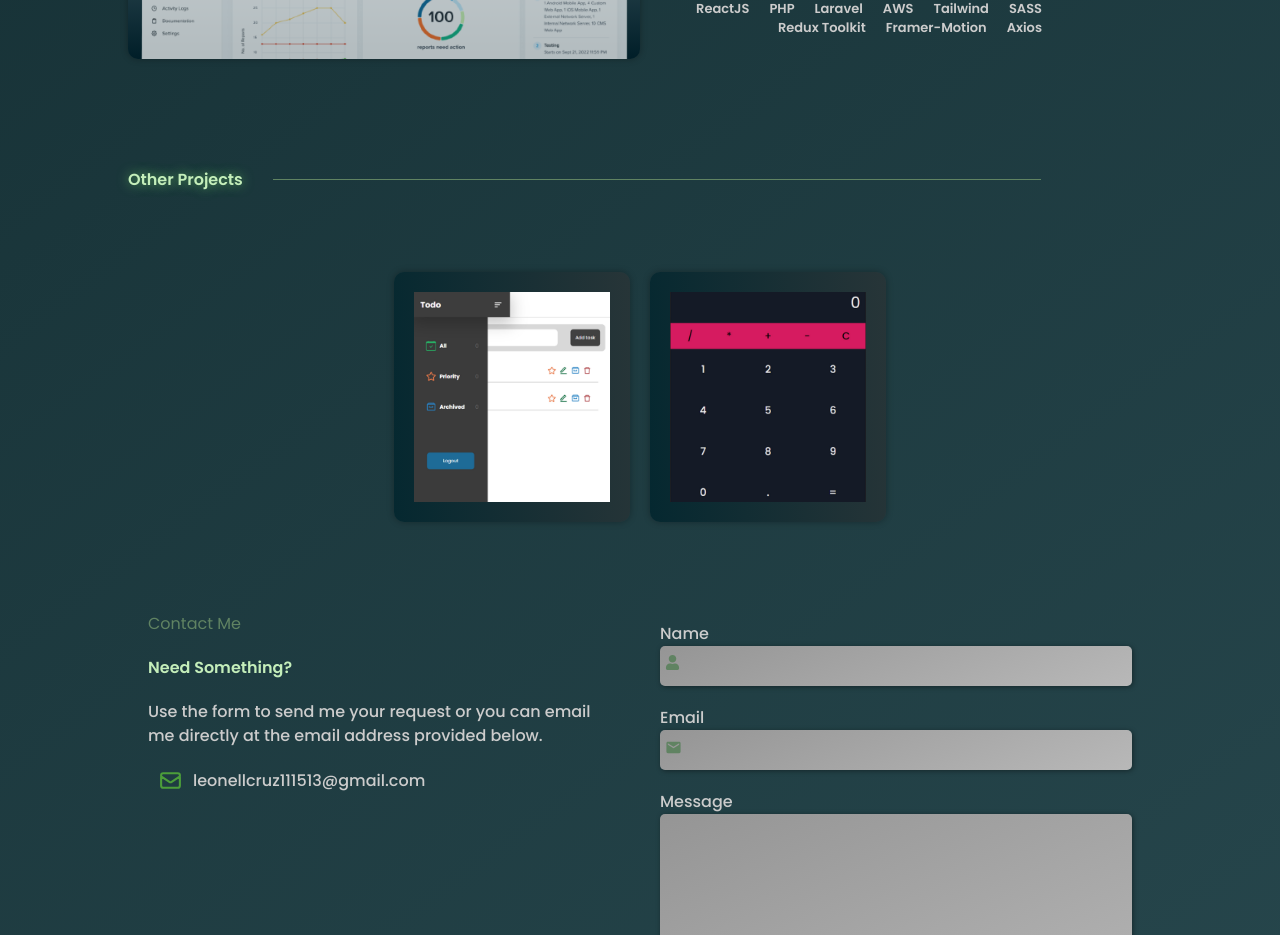
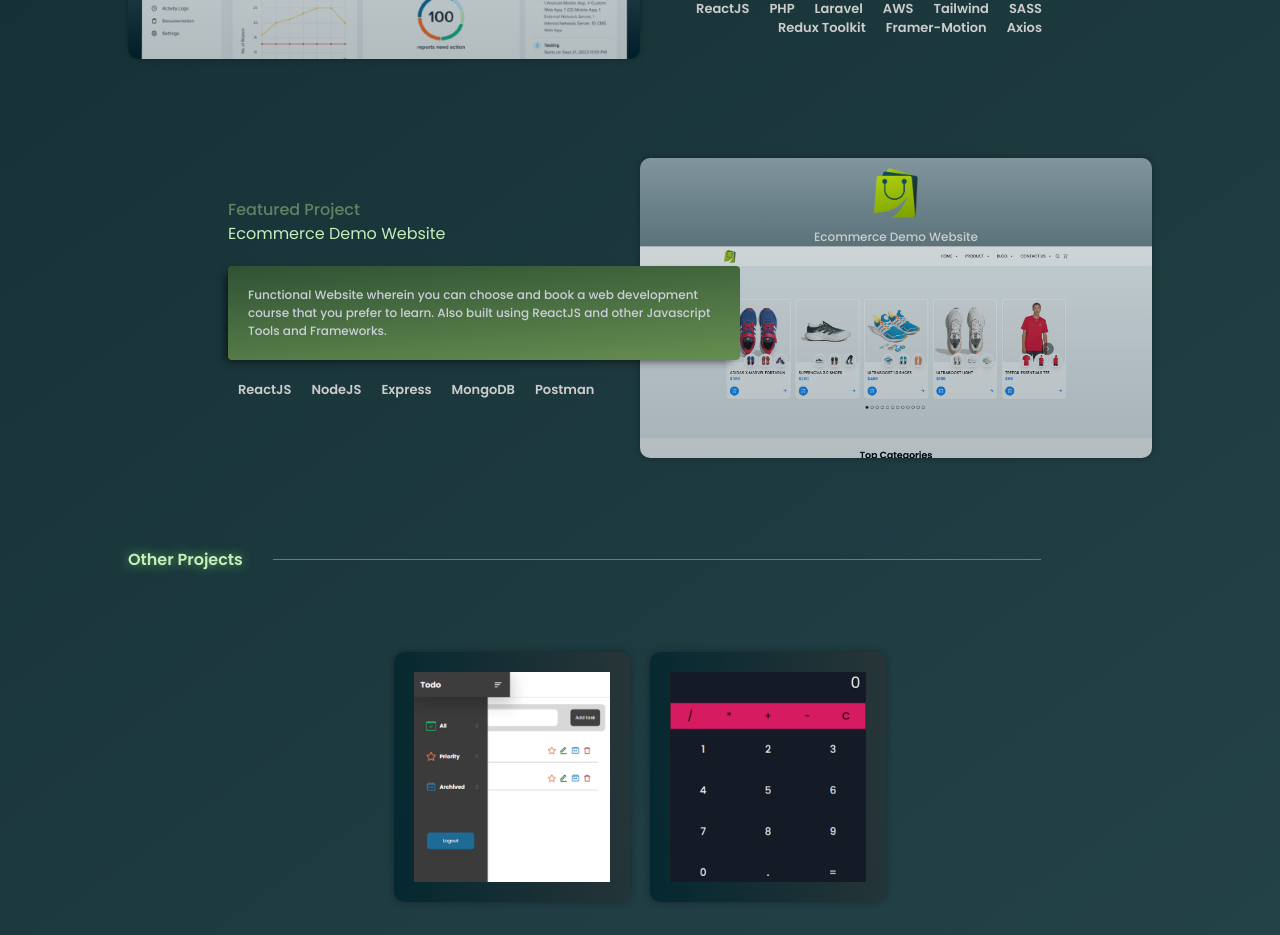
Before and after one commit to leonellcruz7/leonellcruz, a React (Create React App) app: page / in a window 1280 px wide. Shown: the part 3320-4255 px from the top of the page. Built offline with nearby package versions, Linux system fonts and the light colour scheme; a web font is replaced by a local one.

Commit message:
add new project

```diff
--- a/src/Components/Things.css
+++ b/src/Components/Things.css
@@ -18,6 +18,10 @@
 .things .zuitt {
   width: 125px;
   padding: 18px;
+}
+.things .ecom-demo {
+  width: 100px;
+  padding: 10px 28px;
 }
 
 .things .smCon {
--- a/src/Components/Things.jsx
+++ b/src/Components/Things.jsx
@@ -7,13 +7,16 @@ export default function Things() {
   const [hover, setHover] = useState(false);
   const [hover2, setHover2] = useState(false);
   const [hover3, setHover3] = useState(false);
+  const [hover4, setHover4] = useState(false);
   const animation = useAnimation();
   const content = useAnimation();
   const animation2 = useAnimation();
   const animation3 = useAnimation();
+  const animation4 = useAnimation();
 
   const content2 = useAnimation();
   const content3 = useAnimation();
+  const content4 = useAnimation();
 
   const one = useAnimation();
   const two = useAnimation();
@@ -117,6 +120,29 @@ export default function Things() {
       });
     }
   }, [hover3]);
+  useEffect(() => {
+    if (hover4) {
+      animation4.start({
+        scale: 1.2,
+        x: -80,
+        y: 40,
+        zIndex: 1,
+      });
+      content4.start({
+        y: -80,
+      });
+    } else {
+      animation4.start({
+        scale: 1,
+        x: 0,
+        y: 0,
+        zIndex: 0,
+      });
+      content4.start({
+        y: 0,
+      });
+    }
+  }, [hover4]);
 
   function redirect() {
     window.open("https://capstone-3-ecommerce-website.vercel.app/", "_blank");
@@ -127,6 +153,9 @@ export default function Things() {
   }
   function redirect3() {
     window.open("https://www.secuna.io/", "_blank");
+  }
+  function redirect4() {
+    window.open("https://ecommerce-demo-leonell.netlify.app", "_blank");
   }
 
   function redirectTodo() {
@@ -390,6 +419,78 @@ export default function Things() {
             </div>
           </div>
         </motion.div>
+        <motion.div
+          className="row secondrow project"
+          whileInView={third}
+          initial={{ y: 100, opacity: 0 }}
+          animate={three}
+          transition={{ type: "spring", duration: 1.5, bounce: 0.3 }}
+        >
+          <div className="col2 information2">
+            <div className="content">
+              <p>Featured Project</p>
+              <h3>Ecommerce Demo Website</h3>
+              <div className="box2">
+                <p>
+                  Functional Website wherein you can choose and book a web
+                  development course that you prefer to learn. Also built using
+                  ReactJS and other Javascript Tools and Frameworks.
+                </p>
+              </div>
+              <ul className="tools2">
+                <li>ReactJS</li>
+                <li>NodeJS</li>
+                <li>Express</li>
+                <li>MongoDB</li>
+                <li>Postman</li>
+              </ul>
+              <div className="mobiletools">
+                <ul className="mtools2">
+                  <li>MongoDB</li>
+                  <li>Postman</li>
+                </ul>
+                <ul className="mtools2">
+                  <li>ReactJS</li>
+                  <li>NodeJS</li>
+                  <li>Express</li>
+                </ul>
+              </div>
+            </div>
+          </div>
+          <motion.div
+            className="col2 image2"
+            onClick={redirect4}
+            onMouseEnter={(e) => setHover4(true)}
+            onMouseLeave={(e) => setHover4(false)}
+            animate={animation4}
+            initial={{ scale: 1, x: 0, y: 0, zIndex: 0 }}
+            transition={{ duration: 0.3, bounce: 0.3 }}
+          >
+            <div className="content flex flex-col items-center">
+              <motion.img
+                className="ecom-demo"
+                src={require("../img/logo-1.png")}
+                animate={content4}
+                initial={{ y: 0 }}
+                transition={{ duration: 0.3, bounce: 0.3 }}
+              />
+              <motion.p
+                animate={content4}
+                initial={{ y: 0 }}
+                transition={{ duration: 0.3, bounce: 0.3 }}
+              >
+                Ecommerce Demo Website
+              </motion.p>
+              <motion.img
+                src={require("../img/ecom-demo.png")}
+                alt=""
+                animate={content4}
+                initial={{ y: 0, opacity: 0.7 }}
+                transition={{ duration: 0.3, bounce: 0.3 }}
+              />
+            </div>
+          </motion.div>
+        </motion.div>
 
         <div className="row other">
           <div className="col1">
@@ -404,30 +505,18 @@ export default function Things() {
         <div className="row othercontent">
           <div className="col4">
             <div className="content">
-              <div
-                className="card"
-                onClick={redirectTodo}
-              >
+              <div className="card" onClick={redirectTodo}>
                 <div className="imgcon">
-                  <img
-                    src={require("../img/todo.jpg")}
-                    className="otherimg"
-                  />
+                  <img src={require("../img/todo.jpg")} className="otherimg" />
                 </div>
               </div>
             </div>
           </div>
           <div className="col4">
             <div className="content">
-              <div
-                className="card"
-                onClick={redirectCalcu}
-              >
+              <div className="card" onClick={redirectCalcu}>
                 <div className="imgcon">
-                  <img
-                    src={require("../img/calcu.jpg")}
-                    className="otherimg"
-                  />
+                  <img src={require("../img/calcu.jpg")} className="otherimg" />
                 </div>
               </div>
             </div>
```
Also changed, not shown: src/img/ecom-demo.png (added), src/img/logo-1.png (added).
